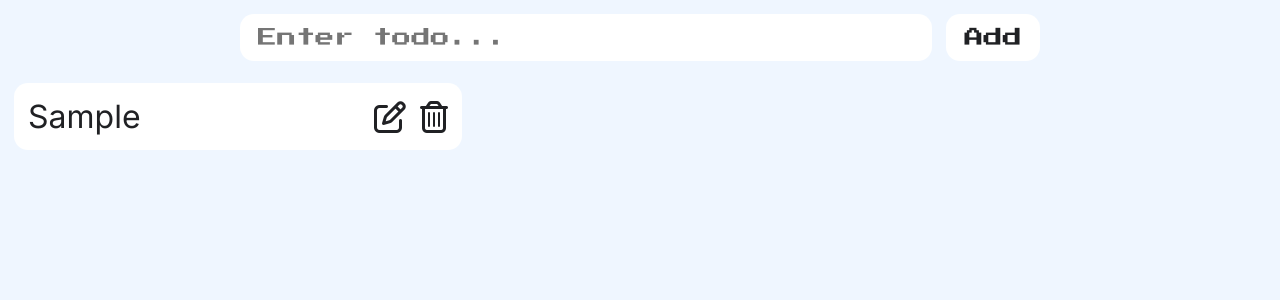
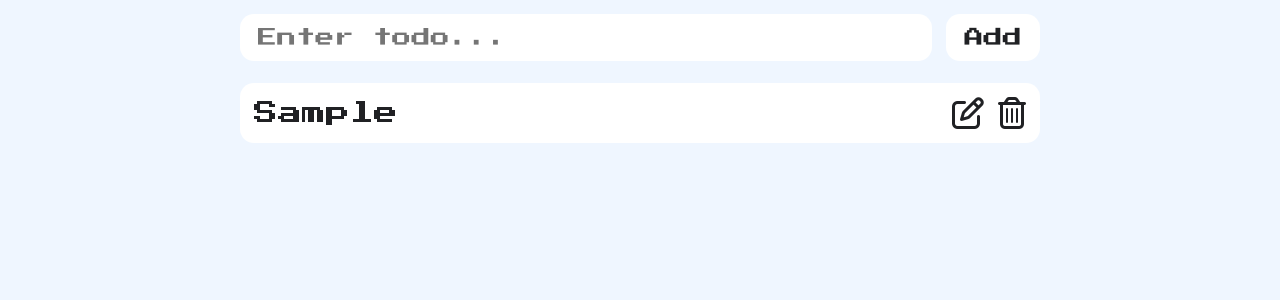
Before and after one commit to sfbrosselin/joao-todolist, a React (Vite) app: page / in a window 1280 px wide. Both pictures are taken after typing "Sample" into the empty fields and a click on the button "Add". Shown: the top 300 px of the page. Built offline with nearby package versions, Linux system fonts and the light colour scheme.

Commit message:
Css Style
Style changes

```diff
--- a/src/components/TodoList.jsx
+++ b/src/components/TodoList.jsx
@@ -3,7 +3,7 @@ export default function TodoList(props) {
   const {todos} = props
 
   return (
-    <ul className ='Main'>
+    <ul className ='main'>
       {todos.map((todo, todoIndex) => {
         return(
           <TodoCard {...props} key={todoIndex} index={todoIndex}>
--- a/src/index.css
+++ b/src/index.css
@@ -80,12 +80,12 @@ p {
   border-radius: 14px;
   background: white;
   margin-block: 1vh;
-  max-width:35vw;
 }
 
 .todoItem p {
   flex: 1;
-  font-size: 2em;
+  font-size: 1.5em;
+  font-family: 'Press Start 2P', system-ui;
 }
 .todoItem i{
   font-size:xx-large
```
